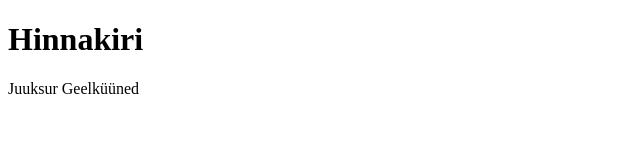
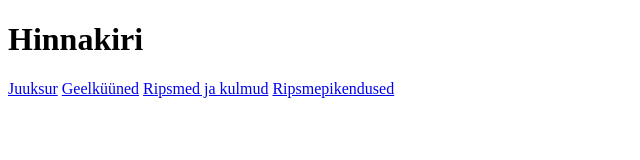
Before and after one commit to TristanSharashkin/Marie-ilutuba, a plain HTML site: page page2.html in a window 1280 px wide. Shown: the whole page, without its empty margins (0-640 px from the left). Drawn offline with Linux system fonts and the light colour scheme.

Commit message:
hinnakiri

```diff
--- a/page2.html
+++ b/page2.html
@@ -2,16 +2,18 @@
 <html lang="et">
 <head>
     <meta charset="UTF-8">
-    <title>Hinnakiri</title>
+    <title>Marie ilutuba</title>
     <link rel="stylesheet" type="text/css" href="style2.css">
 </head>
 
 <body>
     <h1>Hinnakiri</h1>
 
-    <p>Juuksur
-        Geelküüned
-    </p>
+    <a href="page3.html">Juuksur</a>
+    <a href="page4.html">Geelküüned</a>
+    <a href="page5.html">Ripsmed ja kulmud</a>
+    <a href="page6.html">Ripsmepikendused</a>
+
 
 </body>
 </html>
```
